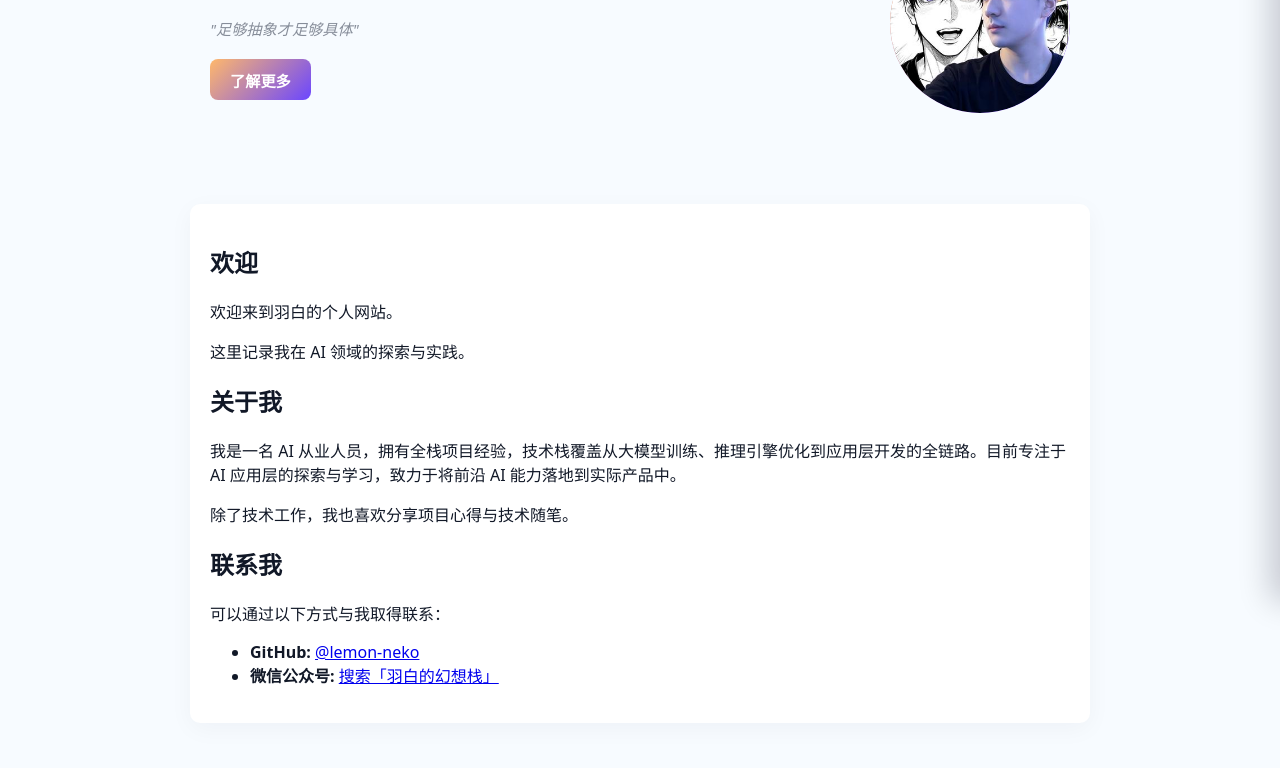
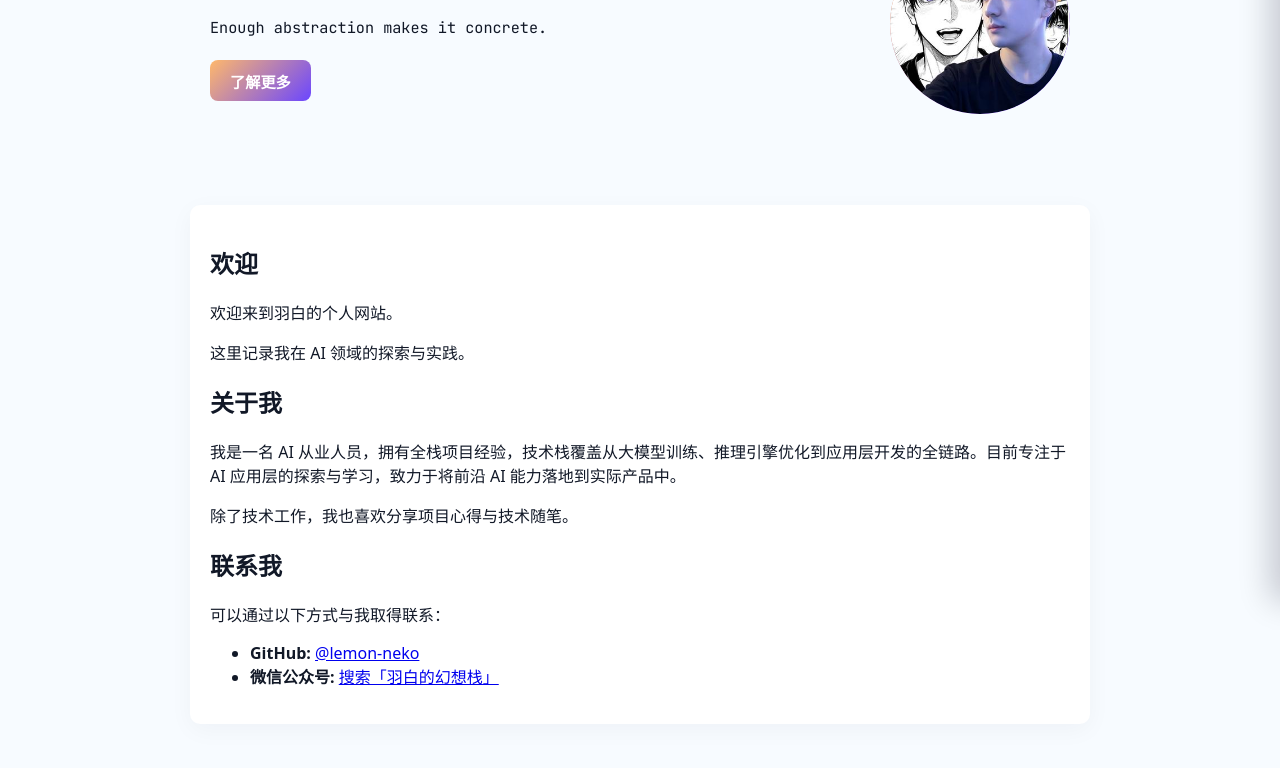
Before and after one commit to lemon-neko/lemon-neko.github.io, a plain HTML site: page index.html in a window 1280 px wide. Shown: the part 199-967 px from the top of the page. Drawn offline with Linux system fonts and the light colour scheme.

Commit message:
Add typewriter effect for hero motto: Enough abstraction makes it concrete

```diff
--- a/index.html
+++ b/index.html
@@ -85,7 +85,9 @@
     <div class="hero-inner">
       <h1 class="hero-title">羽白</h1>
       <p class="lead">AI 从业者 · 技术与随笔 · 探索与思考</p>
-      <blockquote class="signature">"足够抽象才足够具体"</blockquote>
+      <p class="typewriter">
+        <span class="typewriter-text"></span><span class="typewriter-cursor">|</span>
+      </p>
       <p class="cta">
         <a class="btn-primary" href="#about">了解更多</a>
       </p>
@@ -124,7 +126,6 @@
     <div>&copy; <span id="year"></span> 羽白 — 版权所有</div>
     <div class="footer-links">
       <a href="https://github.com/lemon-neko" target="_blank" rel="noopener">GitHub</a>
-      <a href="https://mp.weixin.qq.com/mp/homepage?__biz=Mzk3NTE1MzcyMQ==&hid=1&sn=5d2a68f7a897d111bc8aaad09b539ef6" target="_blank" rel="noopener">微信公众号</a>
       <a href="https://mp.weixin.qq.com/mp/homepage?__biz=Mzk3NTE1MzcyMQ==&hid=1&sn=5d2a68f7a897d111bc8aaad09b539ef6" target="_blank" rel="noopener">微信公众号</a>
     </div>
   </footer>
@@ -268,6 +269,22 @@
         });
       }
     })();
+
+    // ===== Hero 打字机效果 =====
+    (function() {
+      var el = document.querySelector('.typewriter-text');
+      if (!el) return;
+      var text = 'Enough abstraction makes it concrete.';
+      var i = 0;
+      function type() {
+        if (i < text.length) {
+          el.textContent += text.charAt(i);
+          i++;
+          setTimeout(type, 80);
+        }
+      }
+      type();
+    })();
   </script>
 </body>
 </html>
--- a/styles.css
+++ b/styles.css
@@ -297,12 +297,20 @@ body {
   flex-wrap: wrap;
 }
 
-.signature {
+/* Typewriter — hero motto */
+.typewriter {
   margin: 0 0 1.25rem;
-  font-style: italic;
-  color: var(--muted);
+  font-family: "JetBrains Mono", monospace;
   font-size: 0.95rem;
-  opacity: 0.8;
+  color: var(--text);
+  min-height: 1.5em;
+}
+.typewriter-cursor {
+  animation: blink 1s step-end infinite;
+  color: var(--accent-2);
+}
+@keyframes blink {
+  50% { opacity: 0; }
 }
 
 .btn-primary,
```
